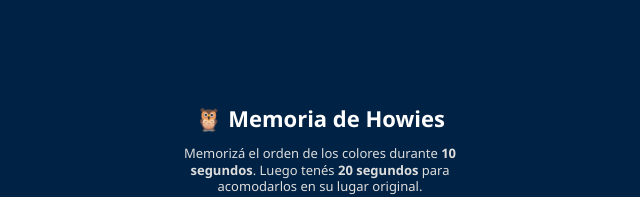
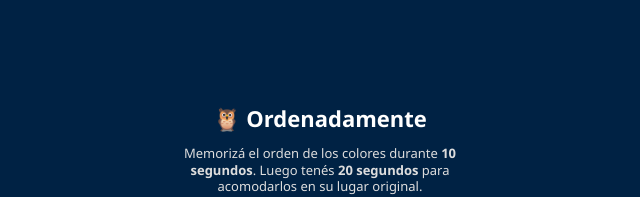
Before and after one commit to evelyngarciadev-code/Ordenadamente, a plain HTML site: page index.html in a window 1280 px wide. Shown: the part 222-419 px from the top of the page, without its empty margins (320-960 px from the left). Drawn offline with nearby package versions, Linux system fonts and the light colour scheme.

Commit message:
Update index.html

```diff
--- a/index.html
+++ b/index.html
@@ -290,7 +290,7 @@
 
   <!-- 1. PANTALLA INICIO -->
   <div id="pantalla-inicio" class="pantalla-overlay">
-    <h1>🦉 Memoria de Howies</h1>
+    <h1>🦉 Ordenadamente</h1>
     <p>Memorizá el orden de los colores durante <b>10 segundos</b>. Luego tenés <b>20 segundos</b> para acomodarlos en su lugar original.</p>
     <button class="btn" onclick="iniciarNivel(0)">Comenzar juego</button>
   </div>
```
